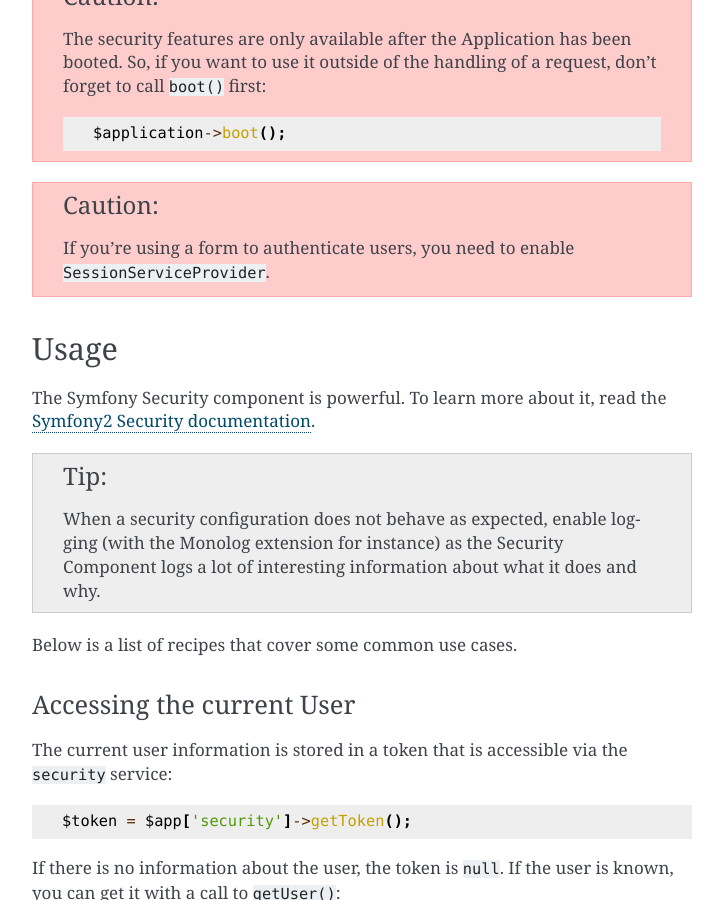
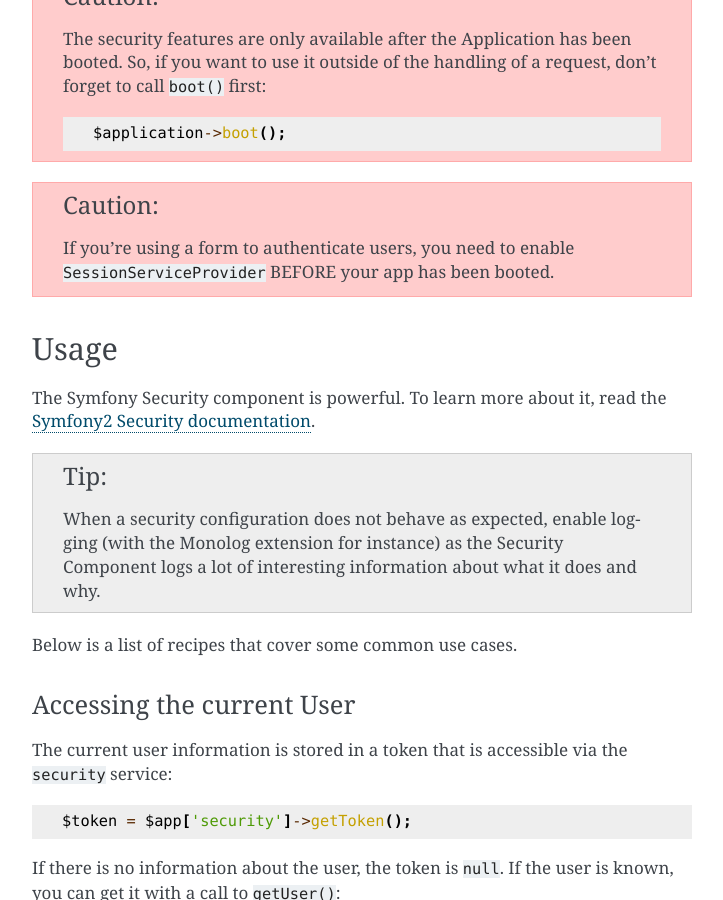
Before and after one commit to silexphp/Silex, a Sphinx documentation site: the page built from doc/providers/security.rst, in a window 1280 px wide and 900 px high, scrolled down 1289 px. Shown: the whole window, without its empty margins (388-1111 px from the left). Built offline with Sphinx 7.4.7, drawn with Linux system fonts in a browser that asks for light colours; pages that are not in the unit, such as notebooks, are missing from menus.

Commit message:
Make clear to use Session BEFORE app->boot
It wasn't clear to me the session needs to be there before you boot.
I 'wasted' a great amount of time finding that out.
Please clarify for upcoming geniuses like me.

```diff
--- a/doc/providers/security.rst
+++ b/doc/providers/security.rst
@@ -75,7 +75,7 @@ Registering
 .. caution::
 
     If you're using a form to authenticate users, you need to enable
-    ``SessionServiceProvider``.
+    ``SessionServiceProvider`` BEFORE your app has been booted.
 
 Usage
 -----
```
